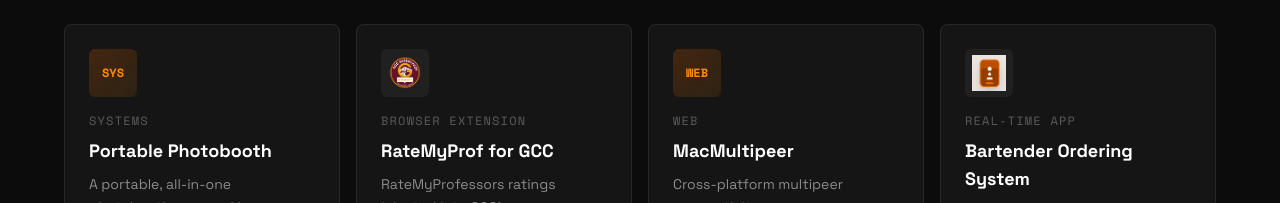
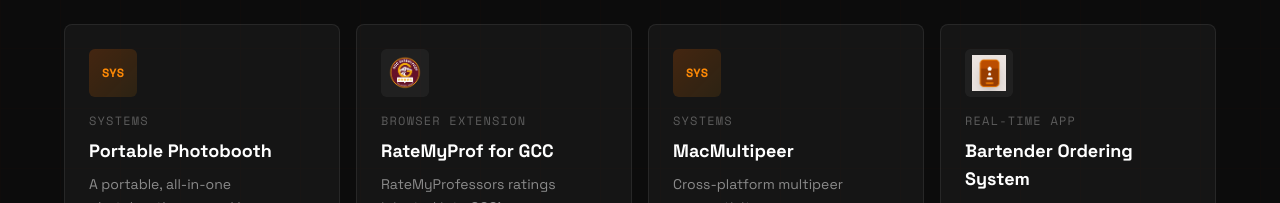
Before and after one commit to lawrenceDegoma/Portfolio, a Next.js app: page / in a window 1280 px wide. Shown: the part 2966-3169 px from the top of the page. Built offline with nearby package versions, Linux system fonts and the light colour scheme.

Commit message:
-fix: project categories

```diff
--- a/src/components/ProjectsNew.tsx
+++ b/src/components/ProjectsNew.tsx
@@ -88,7 +88,7 @@ const PROJECTS: Project[] = [
     gradient: "from-amber-700 via-orange-600 to-red-500",
     accent: "amber",
     featured: false,
-    category: "Web",
+    category: "Systems",
     github: "https://github.com/lawrenceDegoma/MacMultipeer",
   },
   {
```
